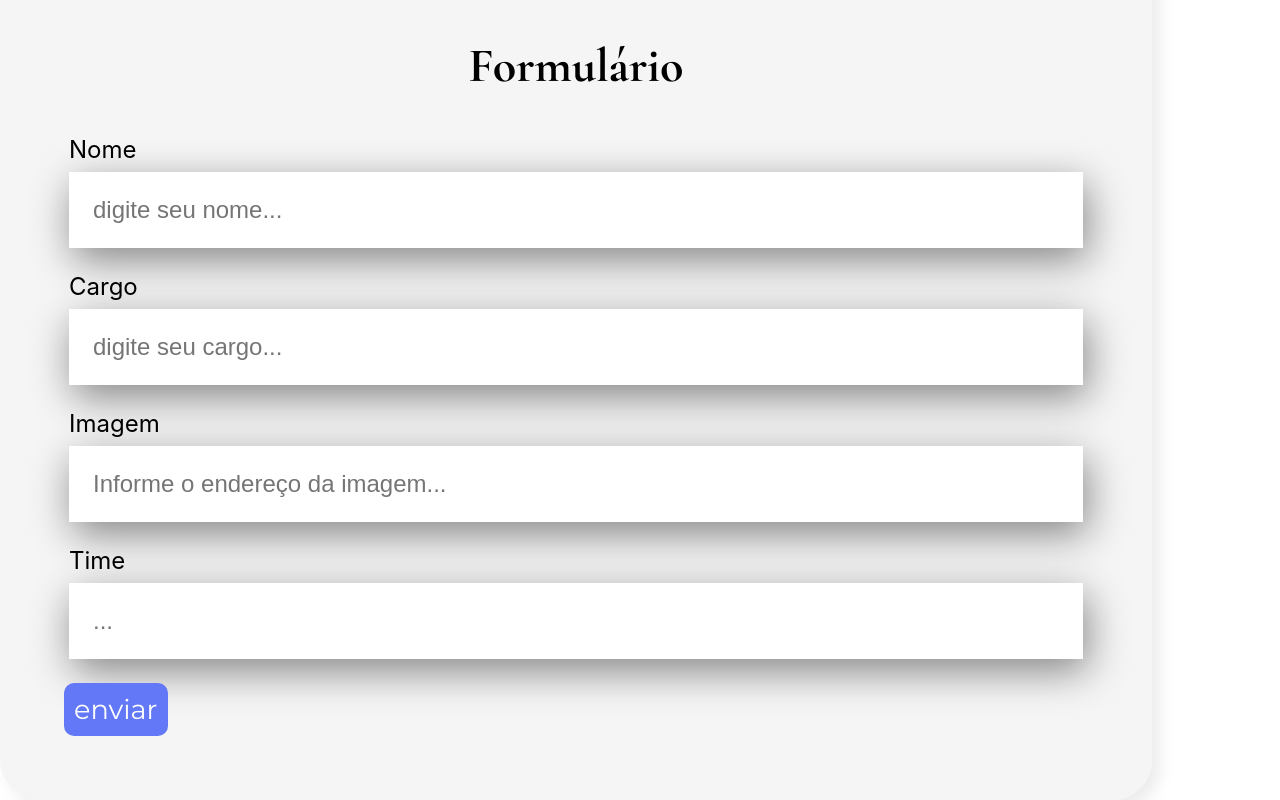
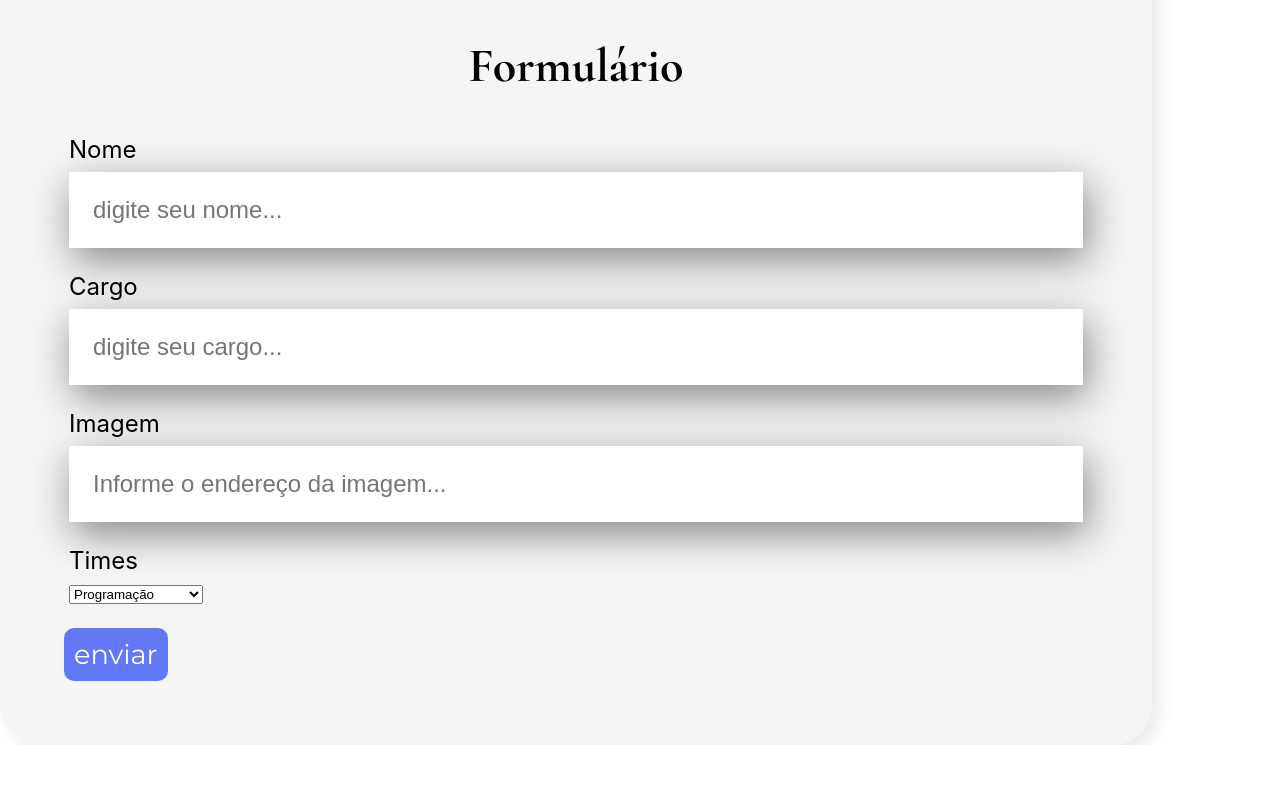
Before and after one commit to Joaolucas00/react-js, a React (Create React App) app in the folder organo/: page / in a window 1280 px wide. Shown: the part 565-1365 px from the top of the page. After the commit the page ends 1310 px from the top, so only its background shows below. Built offline with nearby package versions, Linux system fonts and the light colour scheme.

Commit message:
Lista suspensa

```diff
--- a/organo/src/componentes/Banner/index.js
+++ b/organo/src/componentes/Banner/index.js
@@ -2,9 +2,9 @@ import './Banner.css'
 
 const Banner = () => {
     return (
-        <hearder className="banner">
+        <header className="banner">
             <img src="/imagens/banner.png" alt="banner principal organo"></img>
-        </hearder>
+        </header>
     )
 }
 
--- a/organo/src/componentes/Formulario/index.js
+++ b/organo/src/componentes/Formulario/index.js
@@ -1,19 +1,29 @@
 import './Formulario.css'
 import Input from '../Input'
+import ListaSuspensa from '../ListaSuspensa'
 
 const Formulario = (props) => {
+    const times = [
+        'Programação',
+        'Front-End',
+        'Data-science',
+        'DevOps',
+        'UX e Design',
+        'mobile',
+        'Inovação e Gestão'
+    ]
     return (
     <section className="formulario">
         <form
             action={props.action}
             method={props.method}
-            autocomplete={props.autocomplete}
+            autoComplete={props.autocomplete}
             >
                 <h2>{props.titulo}</h2>
                 <Input for="inome" id="inome" label="Nome" placeholder="digite seu nome"/>
                 <Input for="icargo" id="icargo" label="Cargo" placeholder="digite seu cargo"/>
                 <Input for="iimagem" id="iimagem" label="Imagem" placeholder="Informe o endereço da imagem"/>
-                <Input for="itime" id="itime" label="Time" placeholder=""/>
+                <ListaSuspensa itens={times} label="Times"/>
                 <input type="submit" value="enviar"></input>
         </form>
     </section>
--- a/organo/src/componentes/Input/index.js
+++ b/organo/src/componentes/Input/index.js
@@ -3,7 +3,7 @@ import './Input.css'
 const Input = (props) => {
     return (
         <div className="campo-texto">
-            <label for={props.for}>{props.label}</label>
+            <label htmlFor={props.for}>{props.label}</label>
             <input type="text" placeholder={`${props.placeholder}...`} id={props.id}/>
         </div>
     )
--- /dev/null
+++ b/organo/src/componentes/ListaSuspensa/index.js
@@ -0,0 +1,13 @@
+import './ListaSuspensa.css'
+const ListaSuspensa = (props) => {
+    return (
+        <div className="campo-texto">
+            <label>{props.label}</label>
+            <select>
+                {props.itens.map(item => <option key={item}>{item}</option>)}
+            </select>
+        </div>
+    )
+}
+
+export default ListaSuspensa
```
Also changed, not shown: organo/src/componentes/ListaSuspensa/ListaSuspensa.css (added).
